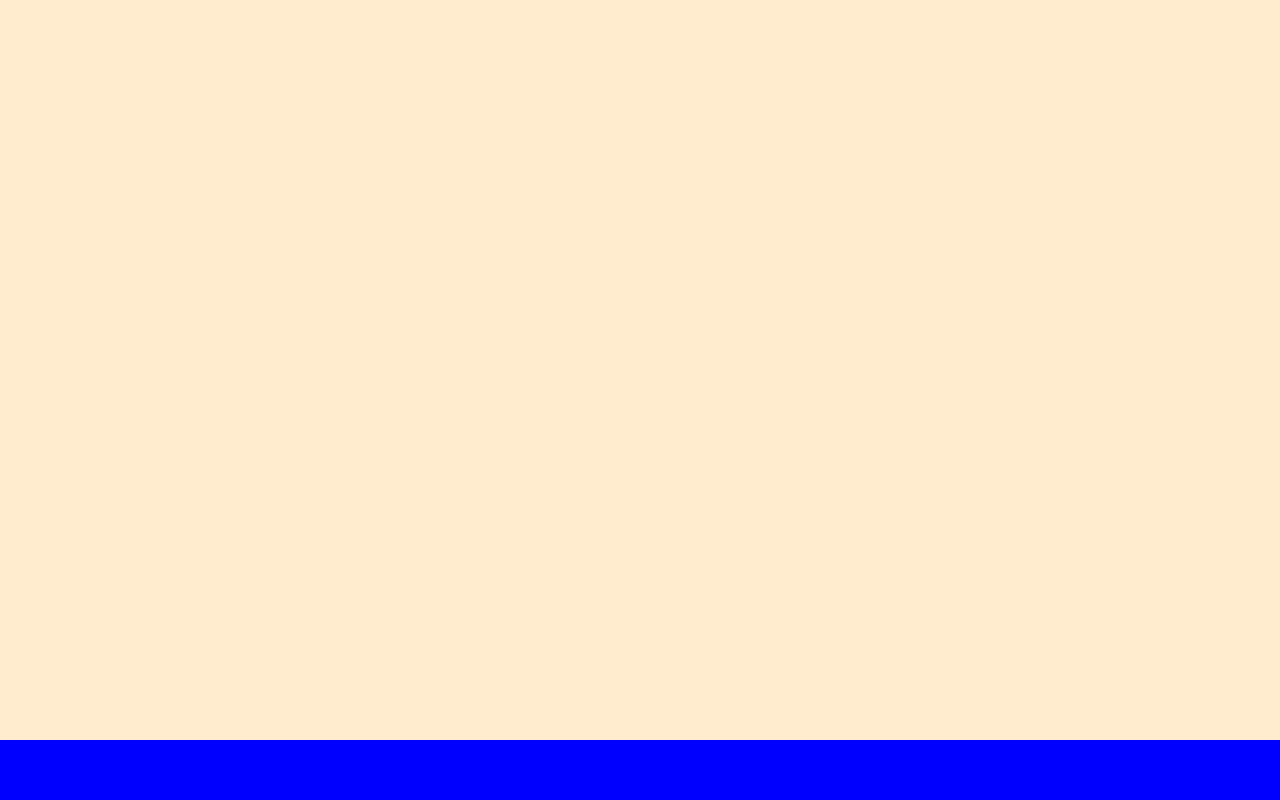
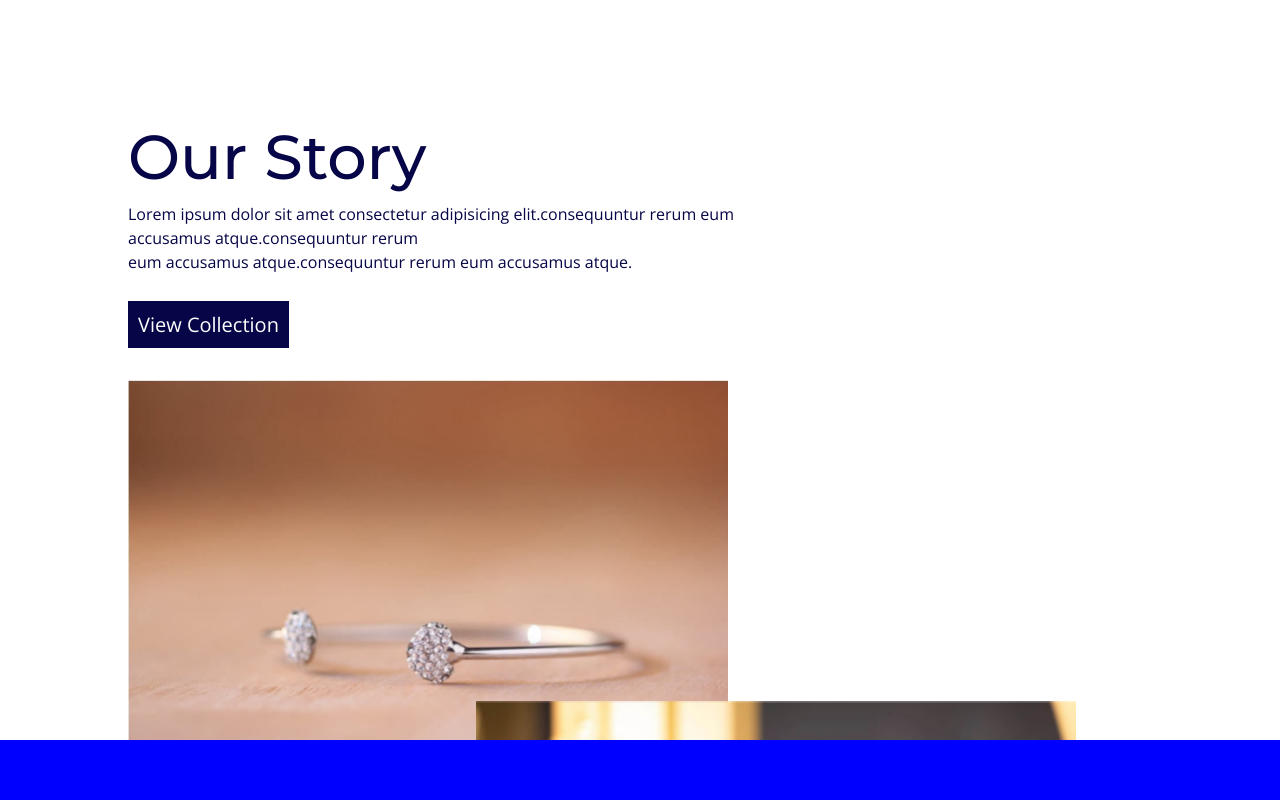
Before and after one commit to eu-waliston/Luxury-M4, a React (Create React App) app: page / in a window 1280 px wide. Shown: the part 860-1660 px from the top of the page. Built offline with nearby package versions, Linux system fonts and the light colour scheme.

Commit message:
Luxury App About Component

```diff
--- a/src/components/AboutUS.js
+++ b/src/components/AboutUS.js
@@ -4,15 +4,123 @@ import styled from "styled-components";
 const AboutUS = () => {
     return (
         <ABOUT__SECTION id="about">
+            <div className="section__1">
+                <div className="content__1">
+
+
+                    <h1>our story</h1>
+                    <p>Lorem ipsum dolor sit amet consectetur adipisicing elit.consequuntur rerum eum <br />accusamus atque.consequuntur rerum <br />eum accusamus atque.consequuntur rerum eum accusamus atque.</p>
+                    <a
+                        href="#collection"
+                        className="btnsz"
+                    >view collection</a>
+                    <br />
+
+                </div>
+
+                <img src={require("./images/joia-gran.png")} alt="joia grande" className="img_1" />
+            </div>
+
+            <div className="section__2">
+                <img src={require("./images/conjunto.png")} alt="collection" className="img_2" />
+                <div className="content__2">
+                    <h1>the necklaces and bracelets</h1>
+                    <p>
+                        Lorem ipsum dolor sit amet consectetur adipisicing elit. Dolor nobis ducimus obcaecati voluptatem! <br />Recusandae esse at quaerat tenetur, ad, debitis cumque optio, rem repellat facere reiciendis totam <br /> earum alias maiores.
+                    </p>
+                </div>
+            </div>
 
         </ABOUT__SECTION>
     )
 }
-const ABOUT__SECTION = styled.div `
+const ABOUT__SECTION = styled.div`
+    @import url('https://fonts.googleapis.com/css2?family=Open+Sans:ital,wght@0,300;0,400;0,500;0,600;0,700;0,800;1,300;1,400;1,500;1,600;1,700;1,800&display=swap');
+
+    @import url('https://fonts.googleapis.com/css2?family=Montserrat:ital,wght@0,100;0,200;0,300;0,400;0,500;0,600;0,700;0,800;0,900;1,100;1,200;1,300;1,400;1,500;1,600;1,700;1,800;1,900&display=swap');
+
+
+
+
     width: 100%;
     height: 100vh;
     position: relative;
-    background-color: blanchedalmond;
+    background-color: #fff;
+
+    .section__1 {
+        float: left;
+        position: relative;
+        margin-left: 10%;
+        top: 30%;
+
+        .content__1 {
+            position: relative;
+            top: -60px;
+
+            h1 {
+                font-size:62px;
+                text-transform: capitalize;
+                font-family: 'Montserrat', sans-serif;
+                color: #050547;
+            }
+
+            p {
+                font-family: 'Open Sans', sans-serif;
+                color: #050547;
+            }
+
+            .btnsz {
+
+                font-family: 'Open Sans', sans-serif;
+                font-size: 20px;
+                text-decoration: none;
+                color: #fff;
+                background-color: #050547;
+                padding: 10px;
+                position: relative;
+                top: 20px;
+                text-transform: capitalize;
+
+                &:hover {
+                    transition: all 0.8s;
+                    color: #050547;
+                    background-color: #fff;
+                    padding: 10px;
+                }
+            }
+        }
+
+        img {
+            width: 600px;
+        }
+    }
+    .section__2 {
+        float: right;
+        position: relative;
+        margin-right: 5%;
+        top: 20%;
+
+        .content__2 {
+            position: relative;
+            top: 50px;
+
+            h1 {
+                font-size:42px;
+                text-transform: capitalize;
+                font-family: 'Montserrat', sans-serif;
+                color: #050547;
+            }
+
+            p {
+                font-family: 'Open Sans', sans-serif;
+                color: #050547;
+            }
+        }
+
+        img {
+            width: 600px;
+        }
+    }
 `
 
 export default AboutUS;
--- a/src/components/Home.js
+++ b/src/components/Home.js
@@ -71,6 +71,7 @@ const Home = () => {
 }
 
 const HOME__SECTION = styled.div`
+
     @import url('https://fonts.googleapis.com/css2?family=Montserrat:ital,wght@0,100;0,200;0,300;0,400;0,500;0,600;0,700;0,800;0,900;1,100;1,200;1,300;1,400;1,500;1,600;1,700;1,800;1,900&display=swap');
 
     @import url('https://fonts.googleapis.com/css2?family=Open+Sans:ital,wght@0,300;0,400;0,500;0,600;0,700;0,800;1,300;1,400;1,500;1,600;1,700;1,800&display=swap');
--- a/src/components/Menu.js
+++ b/src/components/Menu.js
@@ -27,7 +27,7 @@ const MENU = styled.ul`
 
     background-color: rgb(255, 255, 255) !important;
     width: 100% !important;
-    height: 150px !important;
+    height: 130px !important;
     box-shadow: 2px 2px 12px rgba(0, 0, 0, 0.151) !important;
     position: fixed;
     z-index: 99999;
@@ -52,7 +52,7 @@ const MENU = styled.ul`
     grid-template-columns: repeat(6, 150px) !important;
     position: relative !important;
     margin-left: 26% !important;
-    top: 20px !important;
+
 
     }
 
```
Lines whose indentation alone changed are shown as unchanged.
